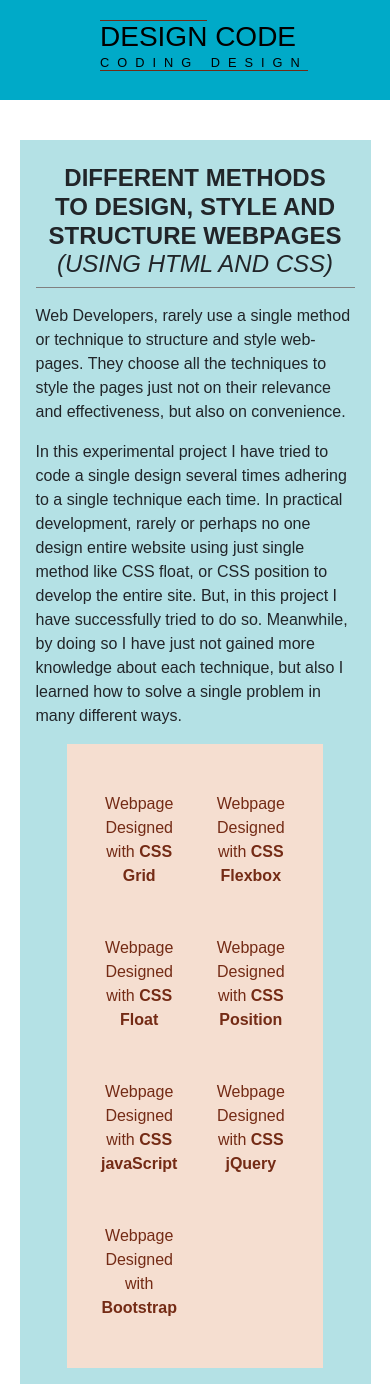
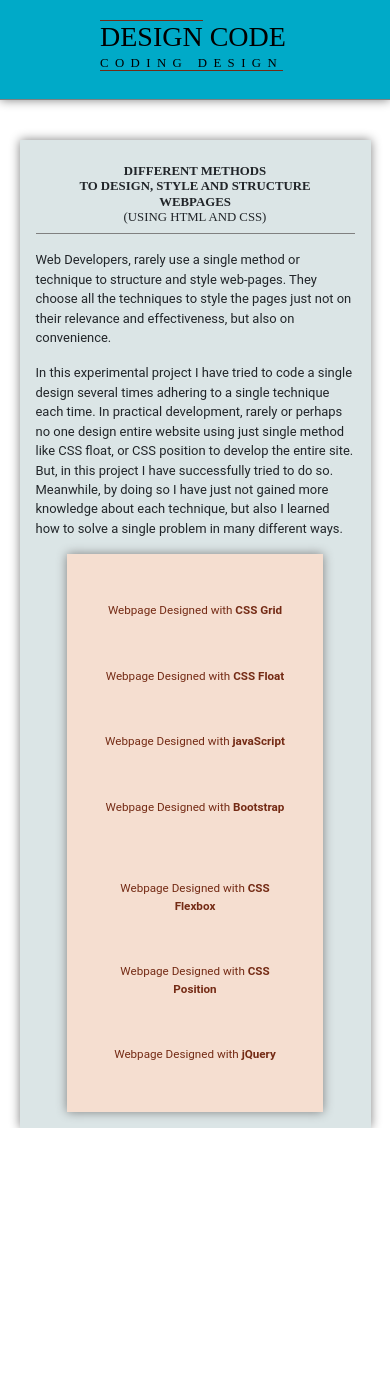
Before and after one commit to srb-bareed/Different-Methods-to-Design-Structure-and-style-Web-pages, a plain HTML site: page index.html in a window 390 px wide. After the commit the page ends 1128 px from the top, so only its background shows below. Drawn offline with nearby package versions, Linux system fonts and the light colour scheme.

Commit message:
added media query

```diff
--- a/css/style.css
+++ b/css/index.css
@@ -1,7 +1,7 @@
 html, body{
     margin: 0;
     padding: 0;
-    font-family: "arial";
+    font-family: "roboto";
 }
 
 header{
@@ -11,6 +11,8 @@ header{
     position: fixed;
     top: 0;
     left: 0;
+    box-shadow: 0px 0px 10px gray;
+    border-bottom: 1px solid gray;
 }
 
 .logo{
@@ -19,6 +21,11 @@ header{
     line-height: 0px;
     margin: 20px 0px 0px 100px;
     color: black;
+    font-family: 'Oswald';
+}
+
+.brac{
+    font-weight: 100;
 }
 
 .logo h3 span{
@@ -26,8 +33,9 @@ header{
 }
 
 .logo small{
-    letter-spacing: 0.5rem;
+    letter-spacing: 0.4rem;
     border-bottom: 1px solid #742B15;
+    font-weight: 100;
 }
 
 .logo:hover{
@@ -39,17 +47,20 @@ main{
     margin: 140px auto 0px auto;
     padding: 16px 16px;
     text-align: center;
-    background-color: #B4E1E5;
+    background-color: rgb(219, 229, 230);
+    box-shadow: 0px 0px 10px gray;
 }
 
 main h4{
     padding: 8px 8px;
     border-bottom: 1px solid grey;
+    font-family: 'Oswald';
 }
 
 section{
     margin-top: 16px;
 }
+
 section div p{
     text-align: left;
 }
@@ -62,6 +73,7 @@ section div p{
     display: grid;
     grid-template-columns: 1fr 1fr;
     justify-content: space-around;
+    box-shadow: 0px 0px 10px gray;
 }
 
 .links a{
@@ -70,3 +82,16 @@ section div p{
     margin: 1rem 0rem;
     color: #742B15;
 }
+
+@media (max-width:576px) {
+    h4, h5{ font-size:80%;
+       }
+
+    div, section{
+        font-size:90%;
+    }
+
+    .links-wrap{
+        grid-template-columns: 1fr;
+    }
+}
--- a/index.html
+++ b/index.html
@@ -11,7 +11,7 @@
     <script src="https://cdnjs.cloudflare.com/ajax/libs/popper.js/1.14.3/umd/popper.min.js"></script>
     <script src="css/bootstrap-4.1.0-dist/js/bootstrap.js"></script>
     <link rel="stylesheet" href="css/bootstrap-4.1.0-dist/css/bootstrap.css">
-    <link rel="stylesheet" href="css/style.css">
+    <link rel="stylesheet" href="css/index.css">
 </head>
 <body>
 
@@ -20,7 +20,7 @@
     </header>
 
     <main>
-        <h4><strong>DIFFERENT METHODS<br>TO DESIGN, STYLE AND STRUCTURE WEBPAGES</strong><br><i>(USING HTML AND CSS)</i></h4>
+        <h4><strong>DIFFERENT METHODS<br>TO DESIGN, STYLE AND STRUCTURE WEBPAGES</strong><br><span class="brac">(USING HTML AND CSS)</span></h4>
 
         <section>
             <div>
@@ -36,14 +36,14 @@
                 <div class="links">
                     <a href="">Webpage Designed with <strong>CSS Grid</strong></a>
                     <a href="">Webpage Designed with <strong>CSS Float</strong></a>
-                    <a href="">Webpage Designed with <strong>CSS javaScript</strong></a>
+                    <a href="">Webpage Designed with <strong>javaScript</strong></a>
                     <a href="">Webpage Designed with <strong>Bootstrap</strong></a>
                 </div>
 
                 <div class="links">
                         <a href="">Webpage Designed with <strong>CSS Flexbox</strong></a>
                         <a href="">Webpage Designed with <strong>CSS Position</strong></a>
-                        <a href="">Webpage Designed with <strong>CSS jQuery</strong></a>
+                        <a href="">Webpage Designed with <strong>jQuery</strong></a>
                     </div>
             </div>
         </section>
```
